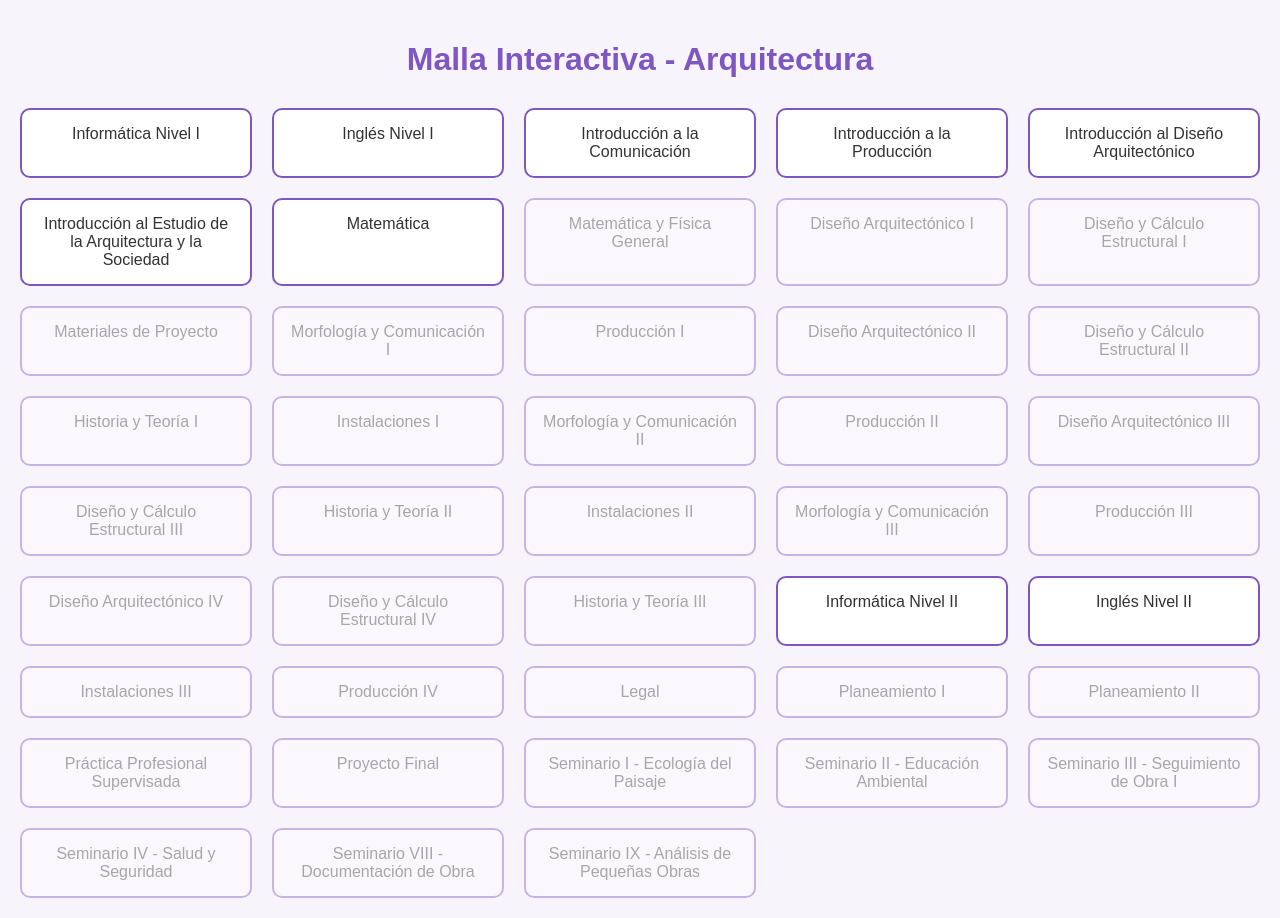
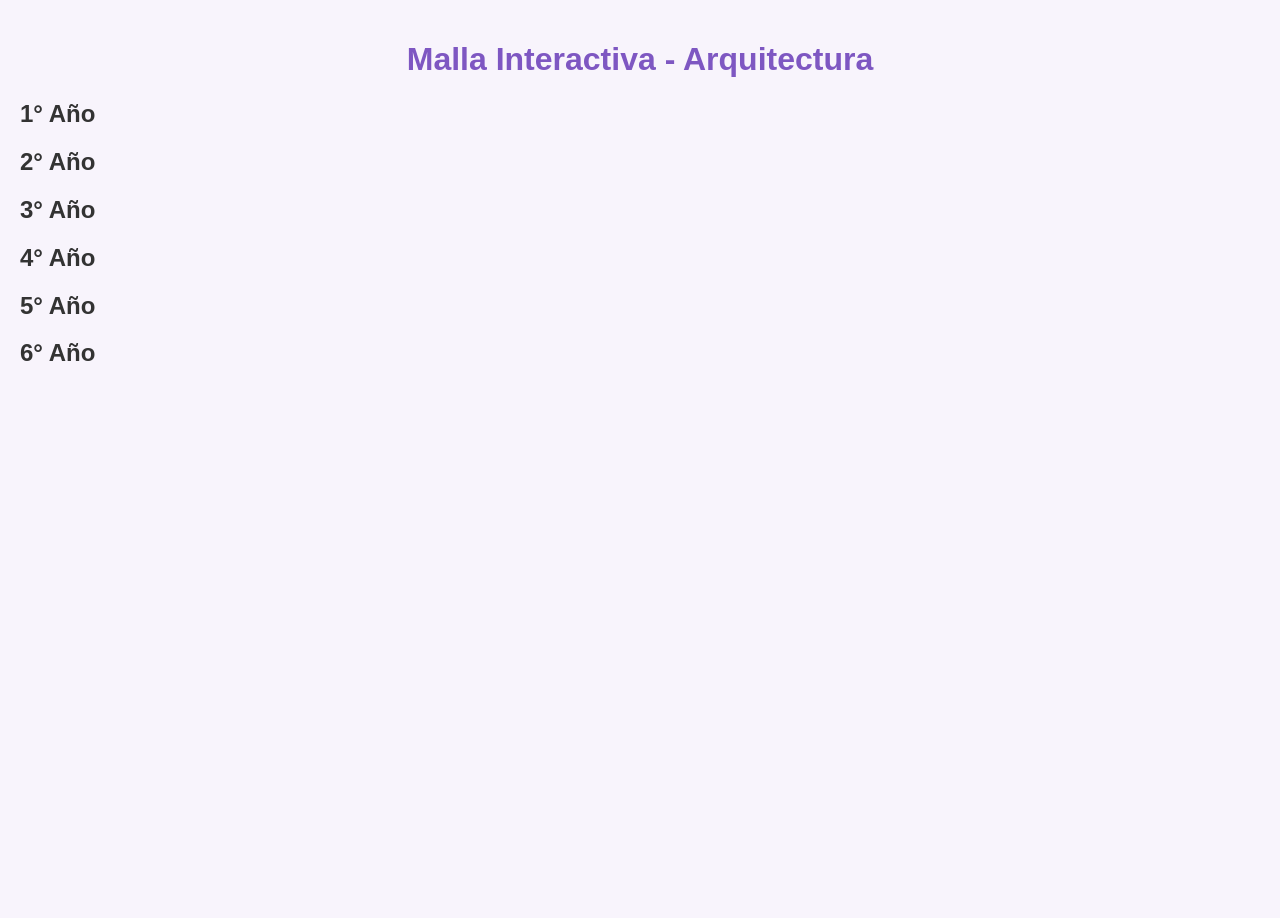
Before and after one commit to Rociopai/planilla-materias-arquitectura, a plain HTML site: page index.html in a window 1280 px wide. After the commit the page ends 800 px from the top, so only its background shows below. Drawn offline with Linux system fonts and the light colour scheme.

Commit message:
index.html

```diff
--- a/index.html
+++ b/index.html
@@ -8,7 +8,37 @@
 </head>
 <body>
   <h1>Malla Interactiva - Arquitectura</h1>
-  <div id="malla"></div>
+
+  <div class="año-container">
+    <h2>1° Año</h2>
+    <div class="malla" id="año-1"></div>
+  </div>
+
+  <div class="año-container">
+    <h2>2° Año</h2>
+    <div class="malla" id="año-2"></div>
+  </div>
+
+  <div class="año-container">
+    <h2>3° Año</h2>
+    <div class="malla" id="año-3"></div>
+  </div>
+
+  <div class="año-container">
+    <h2>4° Año</h2>
+    <div class="malla" id="año-4"></div>
+  </div>
+
+  <div class="año-container">
+    <h2>5° Año</h2>
+    <div class="malla" id="año-5"></div>
+  </div>
+
+  <div class="año-container">
+    <h2>6° Año</h2>
+    <div class="malla" id="año-6"></div>
+  </div>
+
   <script src="script.js"></script>
 </body>
 </html>
```
